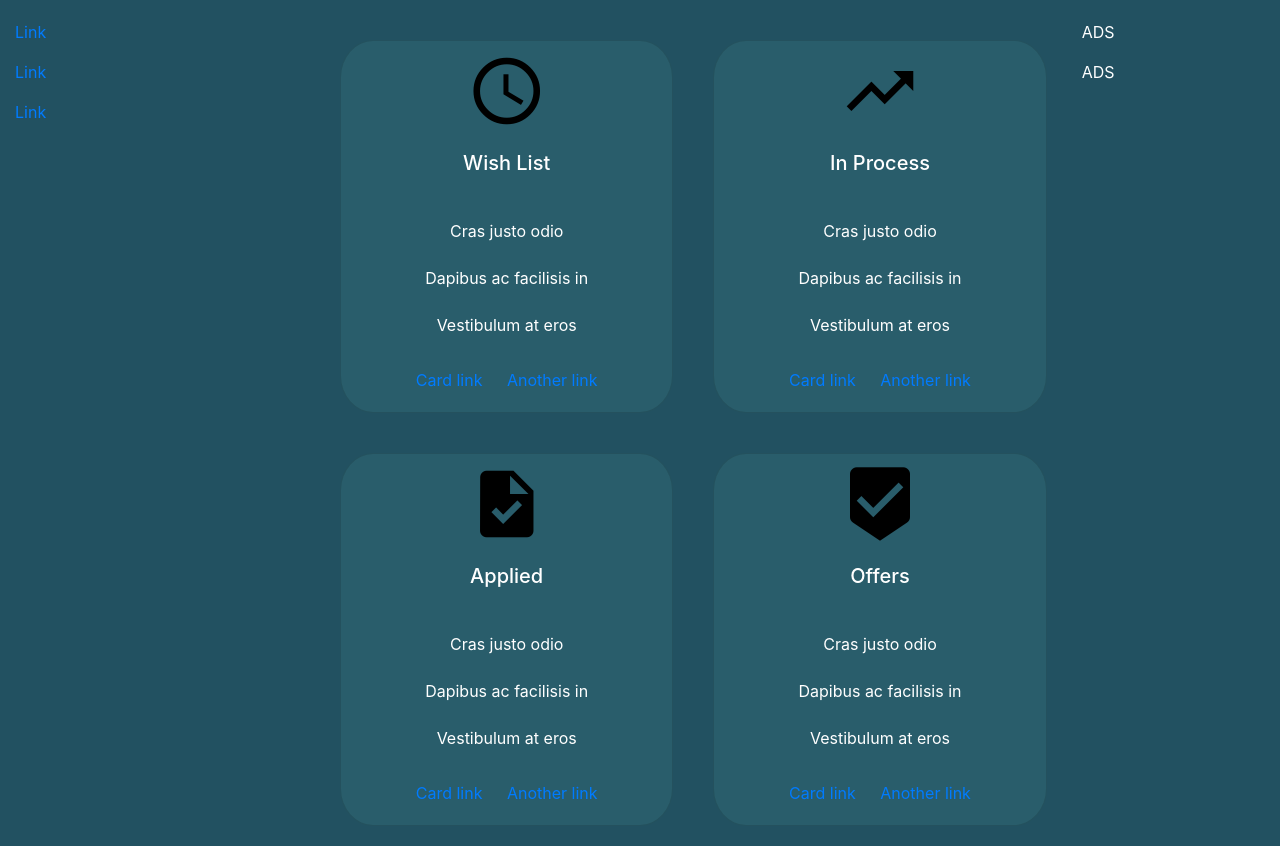
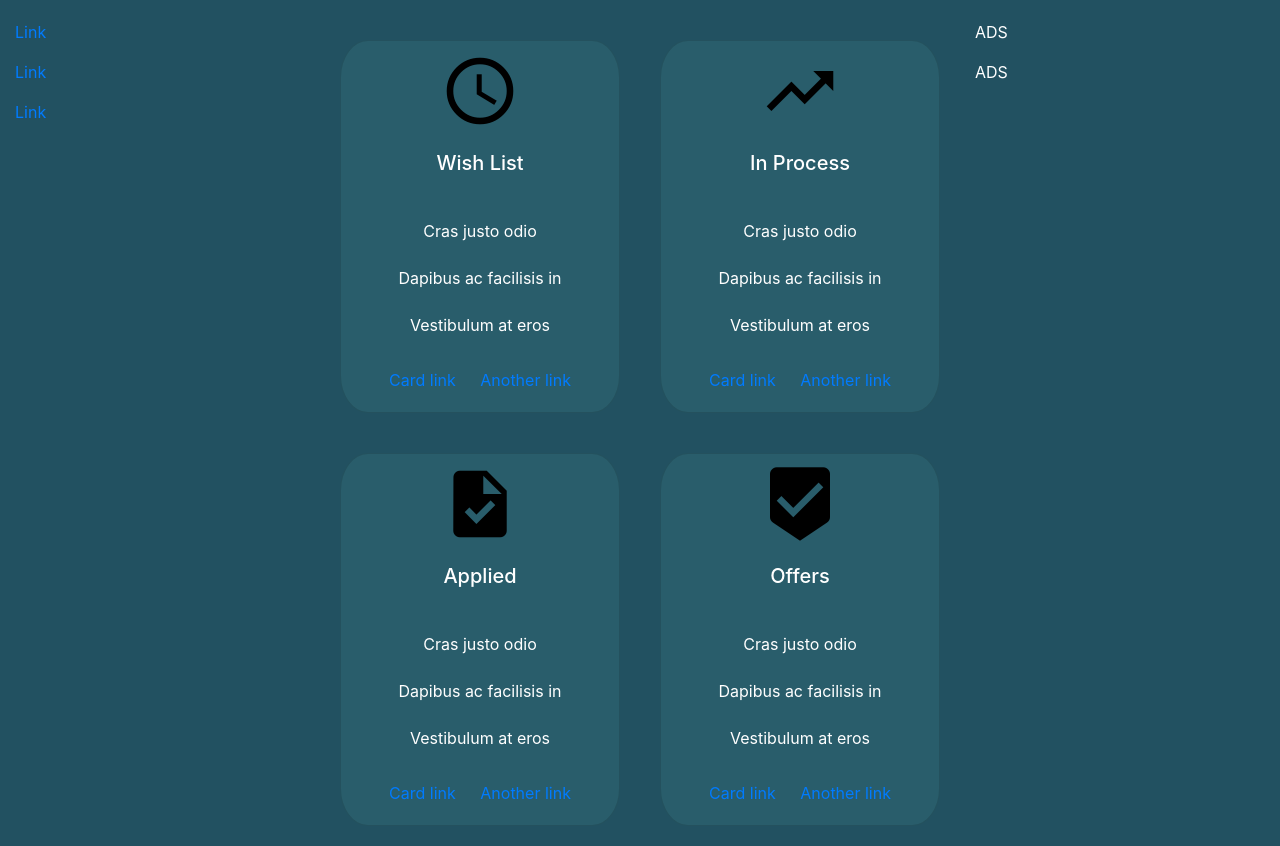
Before and after one commit to Himanshuu-Gupta/WolfTrack, a Python web app: template templates/home.html in a window 1280 px wide. Shown: the part 56-902 px from the top of the page. Run offline with Jinja, Linux system fonts and the light colour scheme; the template is opened without the code that fills it, so the values that code supplies are empty; some libraries are stand-ins or nearby versions.

Commit message:
Fixes: Changed grid width

```diff
--- a/templates/home.html
+++ b/templates/home.html
@@ -6,8 +6,10 @@
   <meta charset="utf-8">
   <meta name="viewport" content="width=device-width, initial-scale=1">
 
+  <!-- Google Font -->
   <link rel="stylesheet" href="https://fonts.googleapis.com/icon?family=Material+Icons">
 
+  <!-- Bootstrap -->
   <link rel="stylesheet" href="https://stackpath.bootstrapcdn.com/bootstrap/4.3.1/css/bootstrap.min.css"
     integrity="sha384-ggOyR0iXCbMQv3Xipma34MD+dH/1fQ784/j6cY/iJTQUOhcWr7x9JvoRxT2MZw1T" crossorigin="anonymous">
   <script src="https://code.jquery.com/jquery-3.3.1.slim.min.js"
@@ -19,6 +21,7 @@
   <script src="https://stackpath.bootstrapcdn.com/bootstrap/4.3.1/js/bootstrap.min.js"
     integrity="sha384-JjSmVgyd0p3pXB1rRibZUAYoIIy6OrQ6VrjIEaFf/nJGzIxFDsf4x0xIM+B07jRM"
     crossorigin="anonymous"></script>
+
 
   <!-- <link rel="stylesheet" href="https://maxcdn.bootstrapcdn.com/bootstrap/3.4.1/css/bootstrap.min.css">
   <script src="https://ajax.googleapis.com/ajax/libs/jquery/3.5.1/jquery.min.js"></script>
@@ -60,7 +63,7 @@
       </div>
 
       <!-- Content -->
-      <div class="col-sm-7 text-left main-content">
+      <div class="col-sm-6 text-left main-content">
         <center>
           <div class="row">
             <div class="card status-card col-md" style="width: 18rem;">
@@ -119,7 +122,7 @@
               <div class="card-body">
                 <h5 class="card-title">Offers</h5>
               </div>
-              <ul class="list-group list-group-flush" >
+              <ul class="list-group list-group-flush">
                 <li class="list-group-item border-0">Cras justo odio</li>
                 <li class="list-group-item border-0">Dapibus ac facilisis in</li>
                 <li class="list-group-item border-0">Vestibulum at eros</li>
@@ -138,7 +141,9 @@
       </div>
 
       <!-- Right Sidebar -->
-      <div class="col-sm-2 sidenav">
+      <div class="col-sm-3 sidenav">
+
+
         <div class="well">
           <p>ADS</p>
         </div>
@@ -150,7 +155,6 @@
   </div>
 
 
-
 </body>
 
 </html>
```
